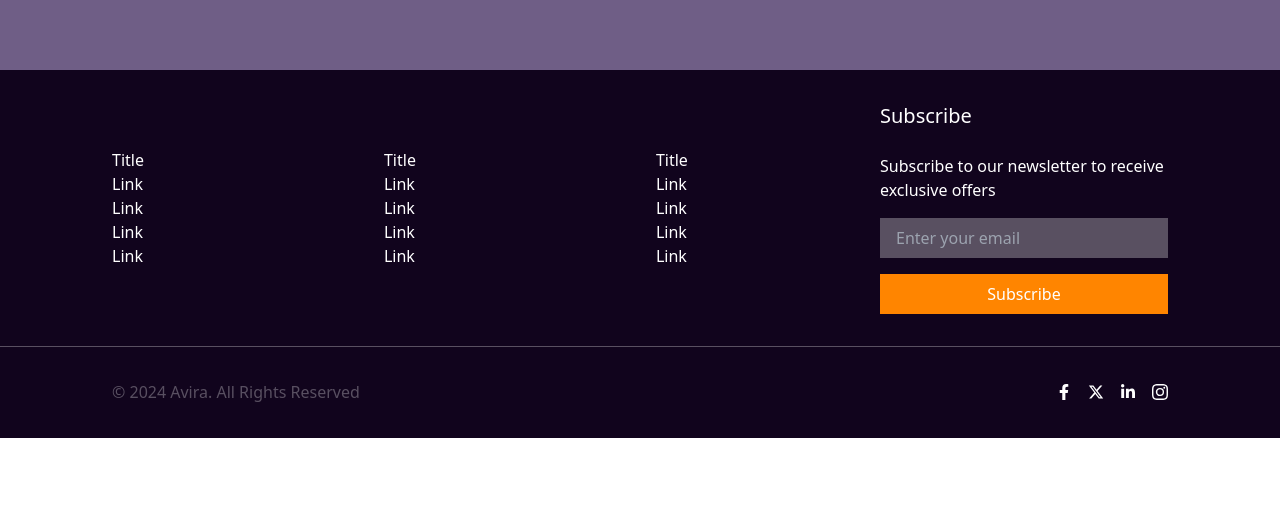
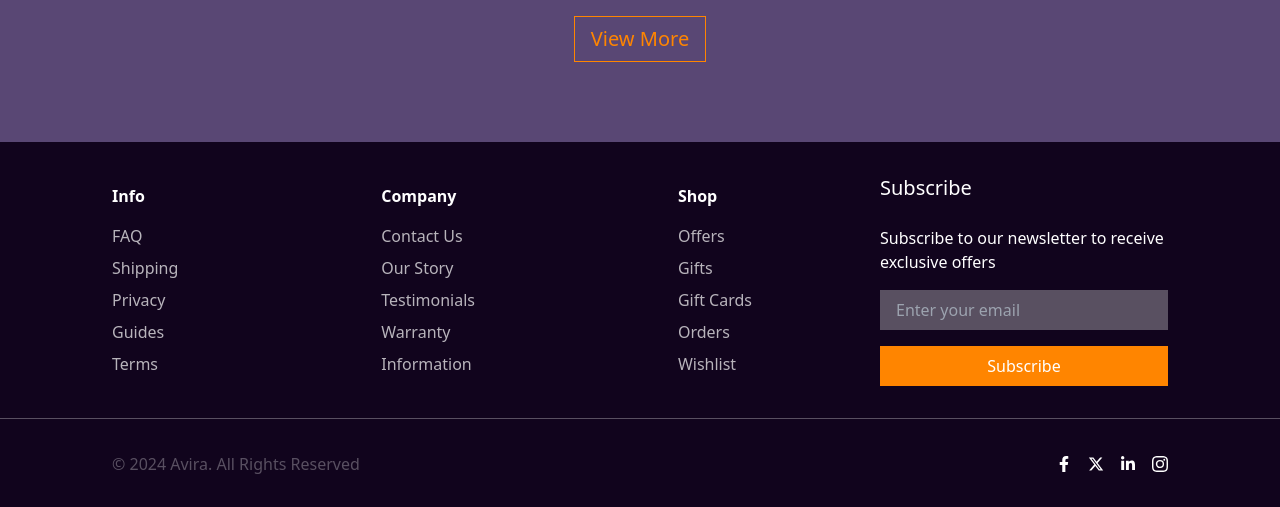
Before and after one commit to CatAvadani/Avira-design, a React (Vite) app: page / in a window 1280 px wide. Shown: the part 2666-3173 px from the top of the page. Before the commit the page ends 3104 px from the top, so only its background shows below. Built offline with nearby package versions, Linux system fonts and the light colour scheme; a web font is replaced by a local one.

Commit message:
Component refactoring.

```diff
--- a/src/components/CollectionCard.tsx
+++ b/src/components/CollectionCard.tsx
@@ -9,10 +9,10 @@ export default function CollectionCard({
   description,
 }: CollectionCardProps) {
   return (
-    <div className=' bg-white/10 p-2 sm:p-4 flex flex-col sm:gap-4 hover:opacity-80 transition-all mx-auto'>
+    <div className=' bg-white/10 px-2 sm:p-4 flex flex-col sm:gap-4 hover:opacity-80 transition-all mx-auto'>
       <h3 className='  text-lg font-bold'>{title}</h3>
       <p className=' text-sm'>{description}</p>
-      <p className=' text-sm text-black underline hover:text-black/45 transition-all'>
+      <p className=' text-sm text-white underline hover:text-black/45 transition-all'>
         View Collection
       </p>
     </div>
--- a/src/components/Collections.tsx
+++ b/src/components/Collections.tsx
@@ -3,7 +3,7 @@ import CollectionCard, { CollectionCardProps } from './CollectionCard';
 
 export default function Collections() {
   return (
-    <div className=' bg-white/30 w-full flex flex-col justify-center items-center text-white gap-8 py-10 px-2'>
+    <div className=' bg-white/30 w-full flex flex-col justify-center items-center text-white gap-8 py-10 pb-20 px-2'>
       <h2 className=' text-2xl'>Explore Our New Collection</h2>
       <div
         className=' grid grid-cols-2 sm:grid-cols-3 lg:grid-cols-4
--- a/src/components/Footer.tsx
+++ b/src/components/Footer.tsx
@@ -1,40 +1,18 @@
 import { BsInstagram } from 'react-icons/bs';
 import { FaFacebookF, FaLinkedinIn } from 'react-icons/fa';
 import { FaXTwitter } from 'react-icons/fa6';
+import { footerLinks } from '../data/FooterLinks';
+import FooterLinks from './FooterLinks';
 
 export default function Footer() {
   return (
-    <div className=' h-full bg-[#11041d] w-full text-white grid grid-cols-1 sm:grid-cols-5 row-span-3 sm:grid-rows-4 justify-center items-center'>
-      <div className=' flex justify-start items-center gap-12 sm:gap-60 col-span-1 sm:col-span-3 row-span-1 sm:row-span-3 h-full py-8 sm:px-28  px-20 mx-auto'>
-        <div>
-          <h1>Title</h1>
-          <ul>
-            <li>Link</li>
-            <li>Link</li>
-            <li>Link</li>
-            <li>Link</li>
-          </ul>
-        </div>
-        <div>
-          <h1>Title</h1>
-          <ul>
-            <li>Link</li>
-            <li>Link</li>
-            <li>Link</li>
-            <li>Link</li>
-          </ul>
-        </div>
-        <div>
-          <h1>Title</h1>
-          <ul>
-            <li>Link</li>
-            <li>Link</li>
-            <li>Link</li>
-            <li>Link</li>
-          </ul>
-        </div>
+    <div className=' h-full bg-[#11041d] w-full text-white grid grid-cols-1 sm:grid-cols-5 row-span-3 sm:grid-rows-4'>
+      <div className=' flex justify-between w-full items-center col-span-1 sm:col-span-3 row-span-1 sm:row-span-3 h-full px-4 py-8 lg:pl-28 mx-auto'>
+        {footerLinks.map((link) => (
+          <FooterLinks title={link.title} links={link.links} />
+        ))}
       </div>
-      <div className='col-span-1 row-span-1 sm:col-span-2 sm:row-span-3  h-full py-8 px-20 sm:px-28'>
+      <div className='col-span-1 row-span-1 sm:col-span-2 sm:row-span-3  h-full py-8 px-4 lg:px-28'>
         <h1 className=' text-xl mb-6'>Subscribe</h1>
         <p>Subscribe to our newsletter to receive exclusive offers</p>
         <input
@@ -46,7 +24,7 @@ export default function Footer() {
           Subscribe
         </button>
       </div>
-      <div className=' flex flex-col sm:flex-row gap-8 justify-between items-center col-span-1 sm:col-span-5 row-span-1 border-t border-white/30 h-full py-8 px-20 sm:px-28'>
+      <div className=' flex flex-col sm:flex-row gap-8 justify-between items-center col-span-1 sm:col-span-5 row-span-1 border-t border-white/30 h-full py-8 px-4 lg:px-28'>
         <p className='text-center text-white/30'>
           &copy; {new Date().getFullYear()} Avira. All Rights Reserved
         </p>
--- /dev/null
+++ b/src/components/FooterLinks.tsx
@@ -0,0 +1,17 @@
+interface FooterLinksProps {
+  title: string;
+  links: string[];
+}
+
+export default function FooterLinks({ title, links }: FooterLinksProps) {
+  return (
+    <div>
+      <h1 className=' font-bold mb-4'>{title}</h1>
+      <ul className=' flex flex-col gap-2 text-white/70'>
+        {links.map((link) => (
+          <li>{link}</li>
+        ))}
+      </ul>
+    </div>
+  );
+}
--- a/src/components/HeroSection.tsx
+++ b/src/components/HeroSection.tsx
@@ -2,17 +2,20 @@ import Button from './Button';
 
 export default function HeroSection() {
   return (
-    <div className='grid grid-cols-1 sm:grid-cols-2 lg:grid-cols-3 sm:grid-rows-3 gap-4 p-4 max-w-screen-xl min-h-screen mx-auto'>
+    <div className='grid grid-cols-1 sm:grid-cols-2 lg:grid-cols-3 sm:grid-rows-2 lg:grid-rows-3 gap-4 p-4 max-w-screen-xl min-h-screen mx-auto'>
       {/* Top Left  */}
-      <div className='col-span-1 sm:col-span-2 sm:row-span-2 sm:h-[100vh] rounded-tr-[200px] overflow-hidden bg-[#301951] relative'>
+      <div
+        className='col-span-1 row-span-1 lg:col-span-2 lg:row-span-2 lg:h-[100vh]
+      rounded-tr-[200px]  overflow-hidden bg-[#301951] relative'
+      >
         <img
           src='/Hero-img.png'
           alt='Image'
           className='w-full h-full object-cover'
         />
         <div className='absolute inset-0 bg-black/50'></div>
-        <div className='absolute inset-0 flex flex-col items-left justify-center ml-6 sm:ml-28 gap-8 sm:gap-16'>
-          <h1 className='text-white text-4xl sm:text-6xl font-bold drop-shadow-lg font-serif tracking-wider'>
+        <div className='absolute inset-0 flex flex-col items-left justify-center ml-6 lg:ml-28 gap-8 sm:gap-16'>
+          <h1 className='text-white text-2xl sm:text-4xl lg:text-6xl font-bold drop-shadow-lg font-serif tracking-wider'>
             Discover Timeless <br /> Elegance
           </h1>
           <Button buttonType='primary'>Explore</Button>
@@ -20,8 +23,8 @@ export default function HeroSection() {
       </div>
 
       {/* Top Right*/}
-      <div className='col-span-1 rounded-md sm:row-span-2 sm:rounded-b-full sm:rounded-tr-full bg-[#edebef]/80 flex flex-col items-center justify-center text-center p-6 gap-4 sm:gap-12'>
-        <div className='w-20 h-20 sm:w-44 sm:h-44 flex items-center justify-center rounded-full'>
+      <div className='col-span-1  rounded-md row-span-1 lg:row-span-2 sm:rounded-tr-[200px] lg:rounded-b-full lg:rounded-tr-full bg-[#edebef]/80 flex flex-col items-center justify-center text-center p-6 gap-4 lg:gap-12'>
+        <div className='w-20 h-20 lg:w-44 lg:h-44 flex items-center justify-center rounded-full'>
           <img
             src='/Diamond.png'
             alt='Image'
@@ -36,8 +39,8 @@ export default function HeroSection() {
       </div>
 
       {/* Bottom Left */}
-      <div className='col-span-1 sm:col-span-2 row-span-1 rounded-md sm:rounded-br-[200px] bg-[#1a0d2b] flex flex-col items-start justify-center p-8 pl-6 sm:pl-28 relative gap-4 sm:gap-8'>
-        <p className='text-white text-lg font-sans pr-8 sm:pr-28'>
+      <div className='col-span-1 lg:col-span-2 row-span-1 rounded-md sm:rounded-bl-[200px] lg:rounded-bl-none lg:rounded-br-[200px] bg-[#1a0d2b] flex flex-col items-start justify-center p-8 lg:pl-28 relative gap-4 sm:gap-8'>
+        <p className='text-white text-lg font-sans lg:pr-28'>
           Crafted with precision and care, our jewelry exemplifies the highest
           standards of quality. Experience the excellence that has defined our
           brand for over a century.
@@ -48,12 +51,12 @@ export default function HeroSection() {
       </div>
 
       {/* Bottom Right */}
-      <div className='col-span-1 row-span-1 rounded-br-xl overflow-hidden relative flex items-center justify-center bg-transparent mt-16 sm:mt-0'>
-        <div className='w-32 h-32 sm:w-full sm:h-full flex items-center justify-center rounded-full'>
+      <div className='col-span-1 row-span-1 overflow-hidden relative flex items-center justify-center bg-transparent mt-16 sm:mt-0'>
+        <div className='w-32 h-32  sm:w-full sm:h-full flex items-center justify-center lg:rounded-full'>
           <img
             src='/Diamond-ring.jpg'
             alt='Image'
-            className='w-full h-full rounded-full object-cover'
+            className='w-full h-full rounded-full sm:rounded-none lg:rounded-full object-cover'
           />
         </div>
       </div>
--- a/src/components/Trending.tsx
+++ b/src/components/Trending.tsx
@@ -4,7 +4,7 @@ import ProductCard, { ProductCardProps } from './ProductCard';
 
 export default function TrendingProducts() {
   return (
-    <div className='bg-white/30 w-full flex flex-col justify-center items-center text-black gap-8 pb-20'>
+    <div className='bg-white/20 w-full flex flex-col justify-center items-center text-black gap-8 pb-20 pt-8'>
       <h2 className='text-2xl text-white'>Trending Now</h2>
       <div className='grid grid-cols-2 md:grid-cols-3 lg:grid-cols-4 gap-1 sm:gap-4 w-full max-w-screen-xl mx-auto px-2'>
         {trendingProducts.map((product: ProductCardProps) => (
--- /dev/null
+++ b/src/data/FooterLinks.ts
@@ -0,0 +1,20 @@
+export const footerLinks = [
+  {
+    title: 'Info',
+    links: ['FAQ', 'Shipping', 'Privacy', 'Guides', 'Terms'],
+  },
+  {
+    title: 'Company',
+    links: [
+      'Contact Us',
+      'Our Story',
+      'Testimonials',
+      'Warranty',
+      'Information',
+    ],
+  },
+  {
+    title: 'Shop',
+    links: ['Offers', 'Gifts', 'Gift Cards', 'Orders', 'Wishlist'],
+  },
+];
```
